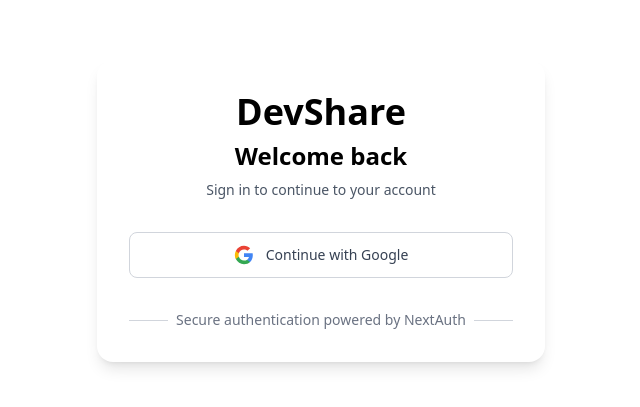
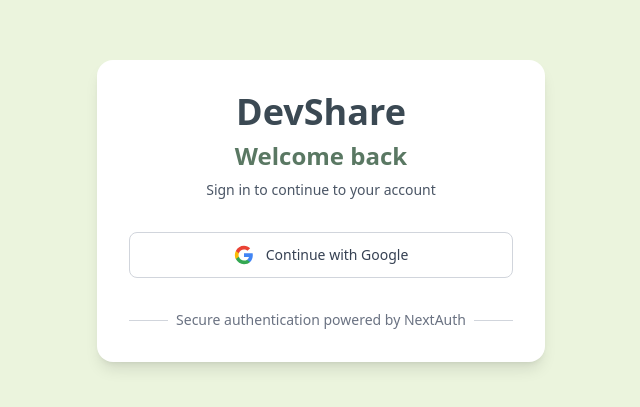
Before and after one commit to priyansh004/DevShare, a Next.js app: page /auth/signin in a window 1280 px wide. Shown: the part 189-596 px from the top of the page, without its empty margins (319-959 px from the left). Built offline with nearby package versions, Linux system fonts and the light colour scheme.

Commit message:
fix: tailwind colors

```diff
--- a/app/api/resources/route.ts
+++ b/app/api/resources/route.ts
@@ -98,8 +98,10 @@
         const client = await clientPromise;
         const db = client.db();
 
-        const newResource: Omit<Resource, "_id"> = {
+        const newResource = {
             userId: userId, // Use resolved userId
+            authorName: session?.user?.name || "Anonymous",
+            authorImage: session?.user?.image || undefined,
             title,
             description,
             type,
--- a/app/globals.css
+++ b/app/globals.css
@@ -1,26 +1,17 @@
 @import "tailwindcss";
+
+@theme {
+  --color-primary: #90AB8B;
+  --color-primary-light: #EBF4DD;
+  --color-primary-dark: #5A7863;
+  --color-primary-darker: #3B4953;
+}
+
 /*
 :root {
   --background: #ffffff;
   --foreground: #171717;
 }
 
-@theme inline {
-  --color-background: var(--background);
-  --color-foreground: var(--foreground);
-  --font-sans: var(--font-geist-sans);
-  --font-mono: var(--font-geist-mono);
-}
-
-@media (prefers-color-scheme: dark) {
-  :root {
-    --background: #0a0a0a;
-    --foreground: #ededed;
-  }
-} */
-/*
-body {
-  background: var(--background);
-  color: var(--foreground);
-  font-family: Arial, Helvetica, sans-serif;
-} */
+... rest of the file ...
+*/
--- a/components/resource-card.tsx
+++ b/components/resource-card.tsx
@@ -48,7 +48,9 @@
                             <h3 className="font-semibold text-gray-900 group-hover:text-primary-dark transition-colors line-clamp-1">
                                 {resource.title}
                             </h3>
-                            <p className="text-xs text-gray-500 capitalize">{resource.type} • {date}</p>
+                            <p className="text-xs text-gray-500 capitalize">
+                                {resource.authorName ? <span className="font-medium text-gray-700">{resource.authorName}</span> : "Anonymous"} • {resource.type} • {date}
+                            </p>
                         </div>
                     </div>
 
--- a/types/resource.ts
+++ b/types/resource.ts
@@ -10,9 +10,11 @@
     ogTitle?: string;
     ogDescription?: string;
     ogImage?: string;
+    authorName?: string;
+    authorImage?: string;
     isDeleted: boolean;
-    createdAt: Date;
-    updatedAt: Date;
+    createdAt: string;
+    updatedAt: string;
 }
 
 export interface CreateResourceInput {
```
